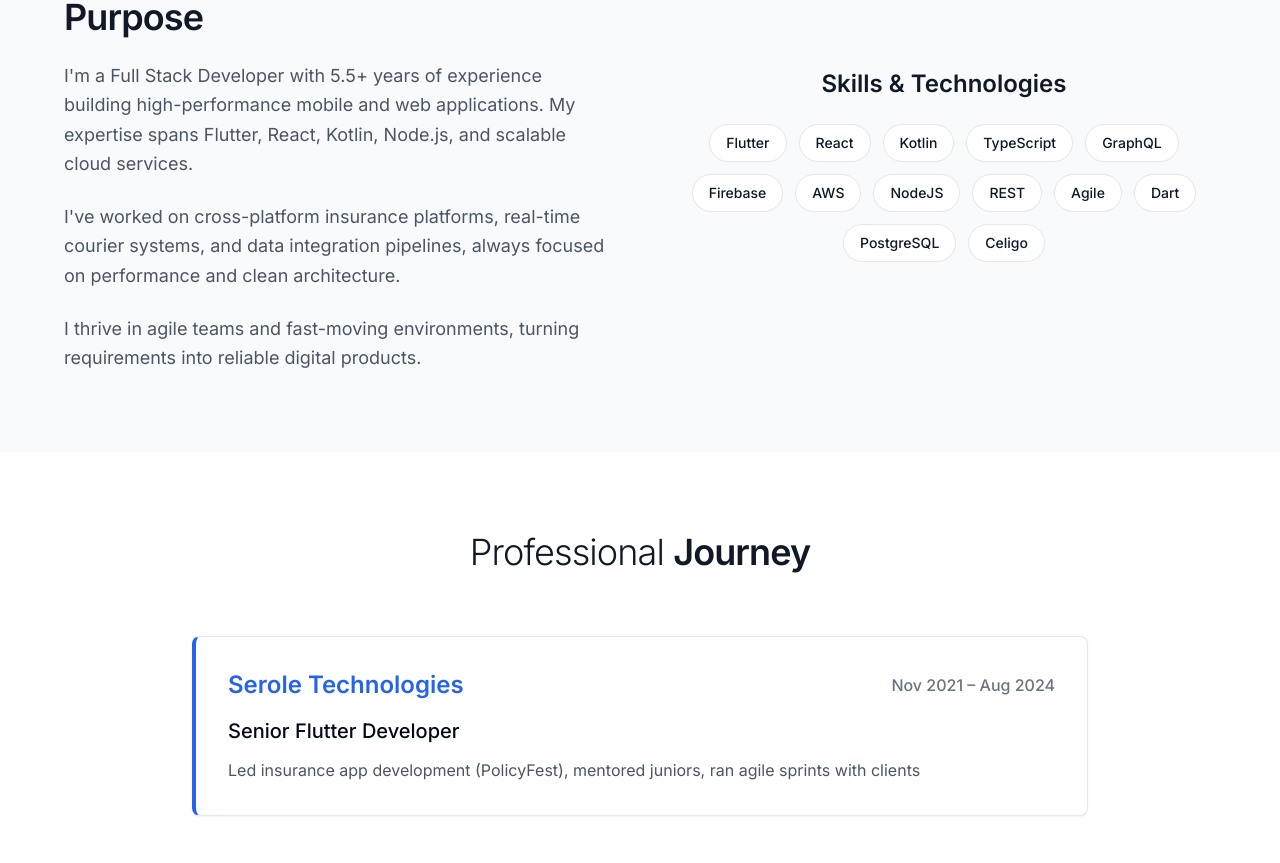
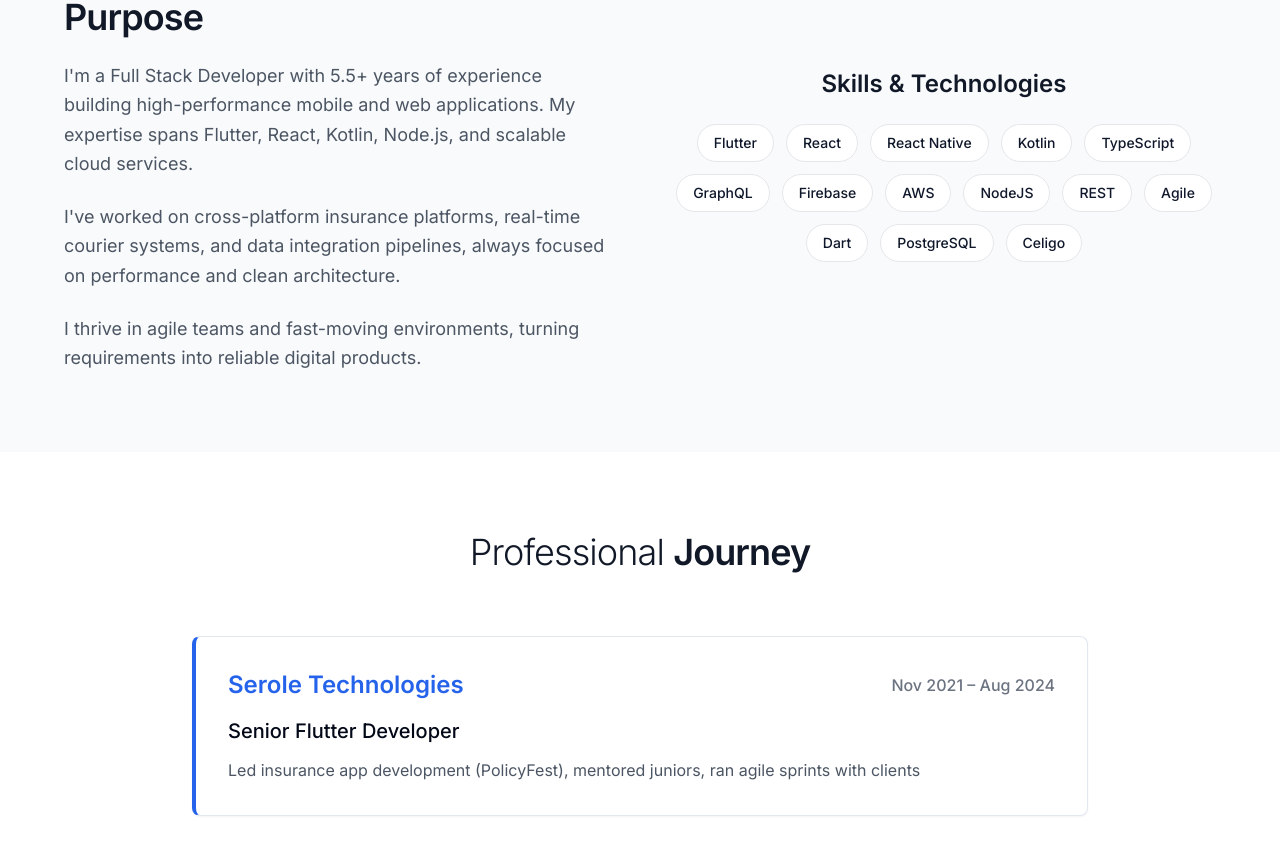
Before and after one commit to Hari36020/Hari-Portfolio, a React (Vite) app: page / in a window 1280 px wide. Shown: the part 923-1786 px from the top of the page. Built offline with nearby package versions, Linux system fonts and the light colour scheme.

Commit message:
Preceding changes

```diff
--- a/src/pages/Index.tsx
+++ b/src/pages/Index.tsx
@@ -36,7 +36,7 @@ const Index = () => {
   };
 
   const skills = [
-    'Flutter', 'React', 'Kotlin', 'TypeScript', 'GraphQL', 'Firebase',
+    'Flutter', 'React', 'React Native', 'Kotlin', 'TypeScript', 'GraphQL', 'Firebase',
     'AWS', 'NodeJS', 'REST', 'Agile', 'Dart', 'PostgreSQL', 'Celigo'
   ];
 
```
